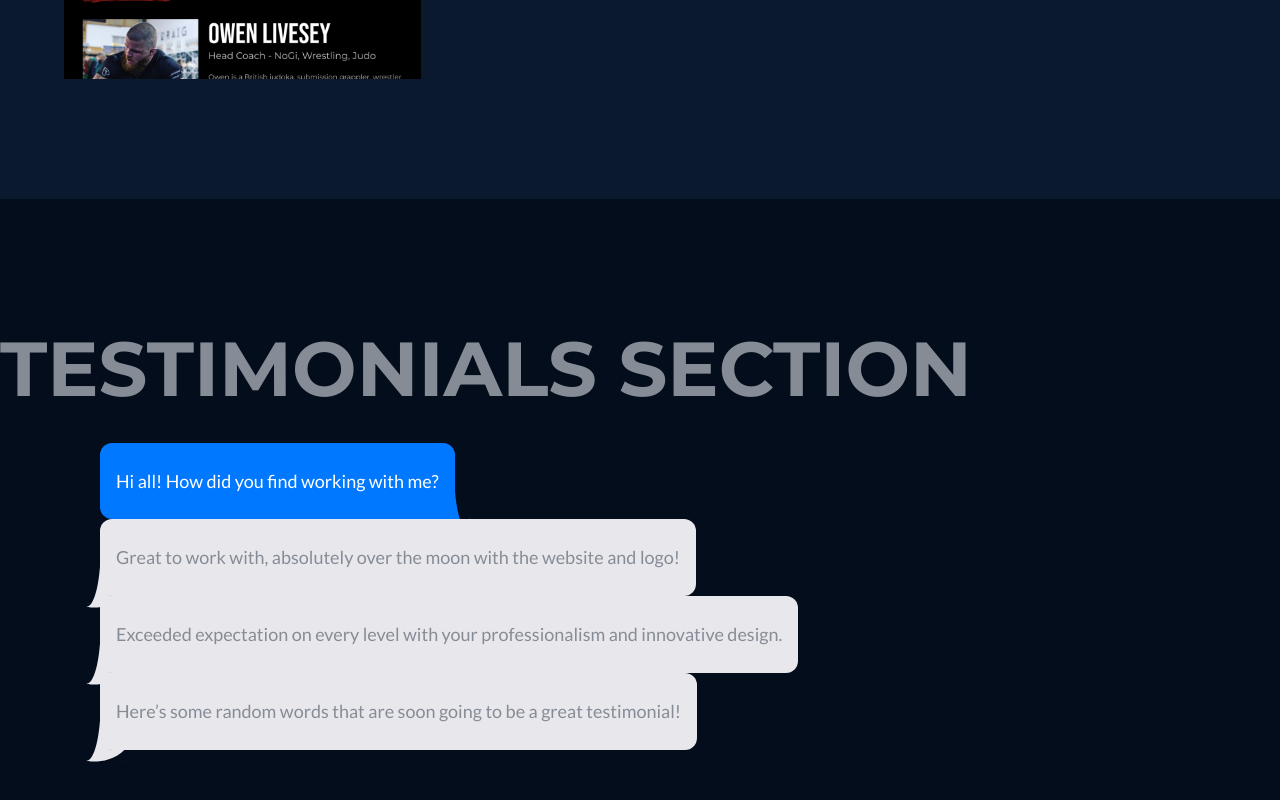
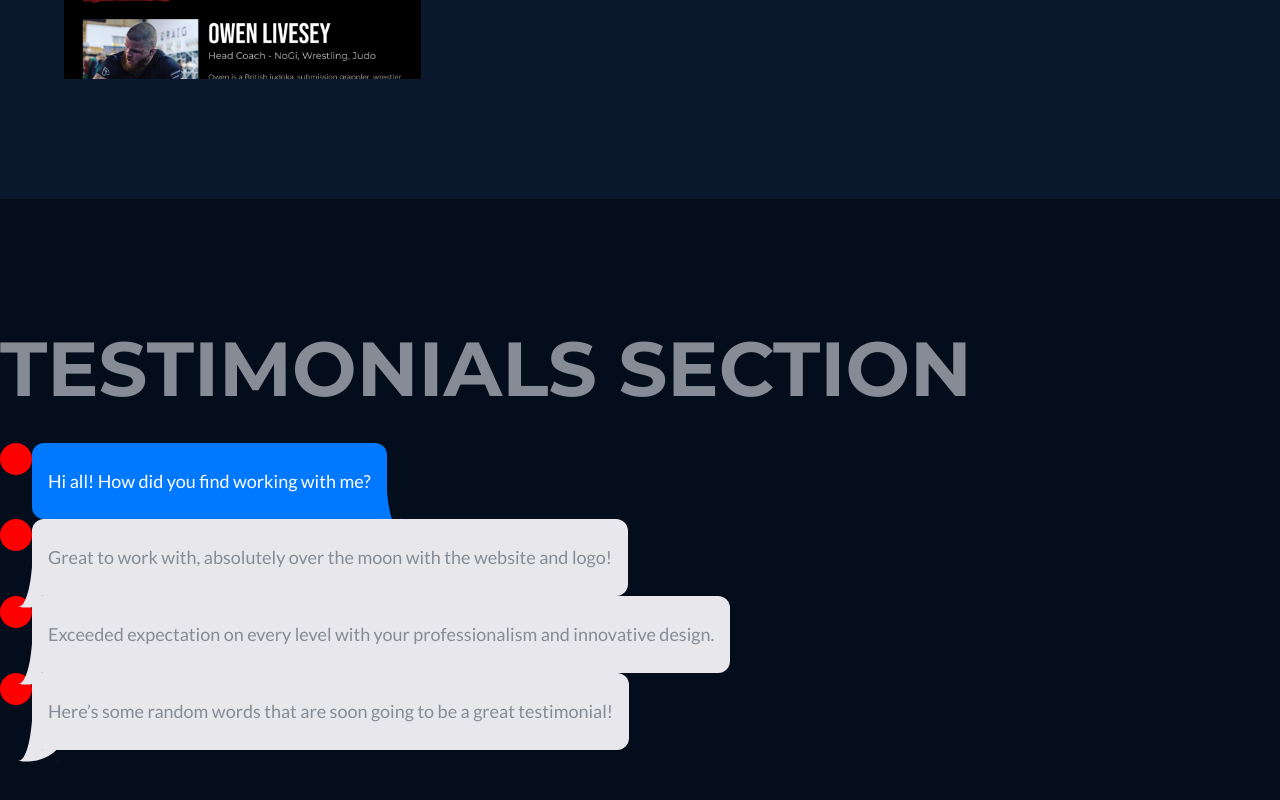
Before and after one commit to cjbeales/portfolio-2023, a Next.js app: page / in a window 1280 px wide. Shown: the part 2804-3604 px from the top of the page. Built offline with nearby package versions, Linux system fonts and the light colour scheme.

Commit message:
Testimonials section started:

```diff
--- a/src/components/Testimonials/Bubble/bubble.module.scss
+++ b/src/components/Testimonials/Bubble/bubble.module.scss
@@ -1,17 +1,20 @@
 @import "/src/styles/imports/theme";
 @import "/src/styles/imports/media-queries";
 @import "/src/styles/imports/mixins";
+
+.wrapper {
+    display: flex;
+}
 
 .bubble {
     display: flex;
     align-items: center;
     justify-content: center;
     padding: $space-24 $space-16;
-    background: #E8E7EC;
+    background: #e8e7ec;
     border-radius: $space-12;
     width: fit-content;
     position: relative;
-    margin-left: 100px;
 
     &:after {
         content: "";
@@ -27,7 +30,7 @@
 
 .blue {
     @extend .bubble;
-    background: #0078FF;
+    background: #0078ff;
     color: white;
     &:after {
         background-image: url("/bubble-point-blue.svg");
@@ -35,3 +38,10 @@
         right: -15px;
     }
 }
+
+.image {
+    width: $space-32;
+    height: $space-32;
+    border-radius: 50%;
+    background-color: red;
+}
--- a/src/components/Testimonials/Bubble/index.js
+++ b/src/components/Testimonials/Bubble/index.js
@@ -1,10 +1,13 @@
 import React from 'react';
 import styles from './bubble.module.scss';
 
-export const Bubble = ({ content, isBlue = false }) => {
+export const Bubble = ({ content, isBlue = false, client, clientImg }) => {
     return (
-        <div className={`${styles.bubble} ${isBlue ? styles.blue : ''}`}>
-            {content}
+        <div className={styles.wrapper}>
+            <div className={styles.image} />
+            <div className={`${styles.bubble} ${isBlue ? styles.blue : ''}`}>
+                {content}
+            </div>
         </div>
     )
 }
```
